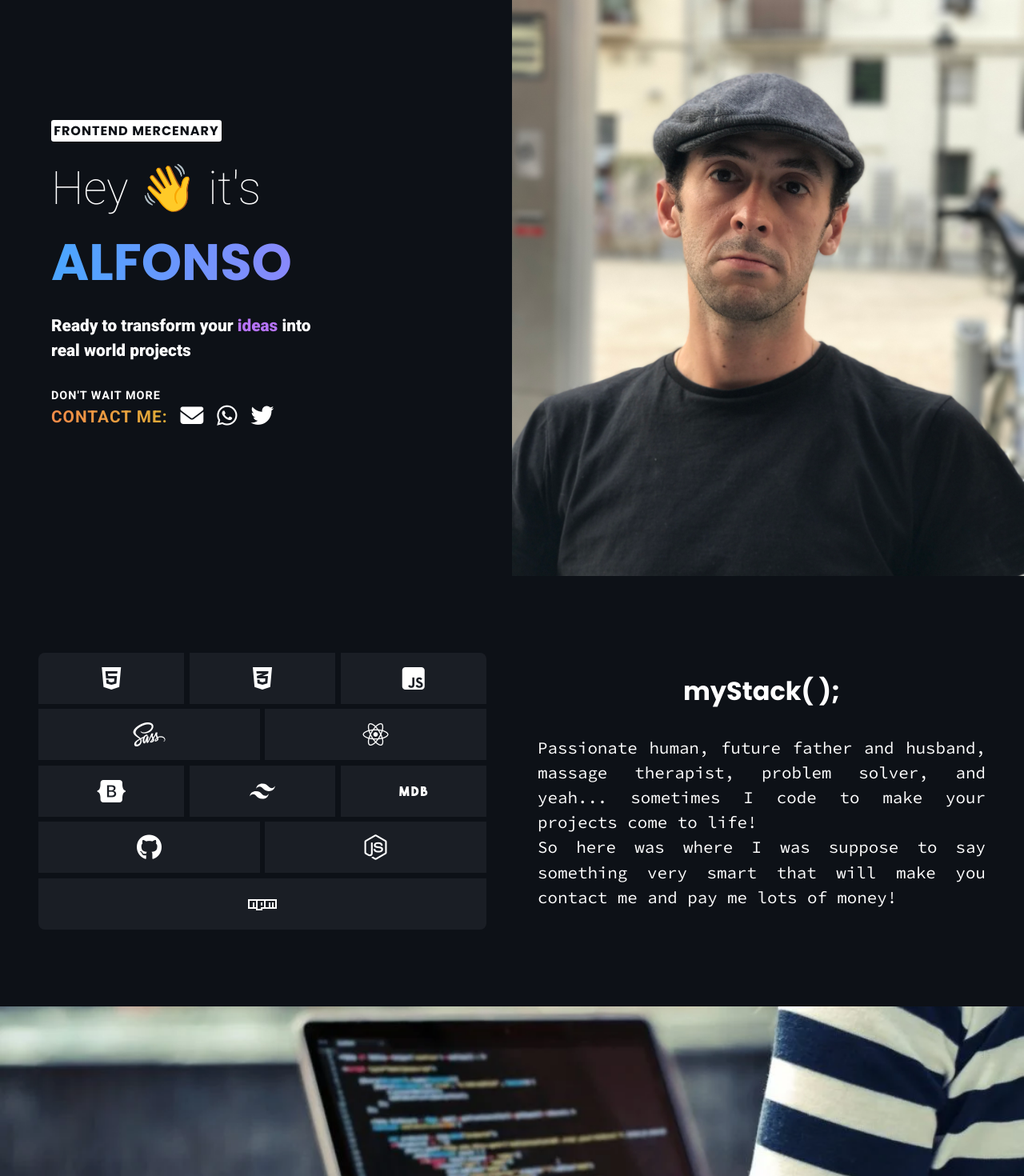
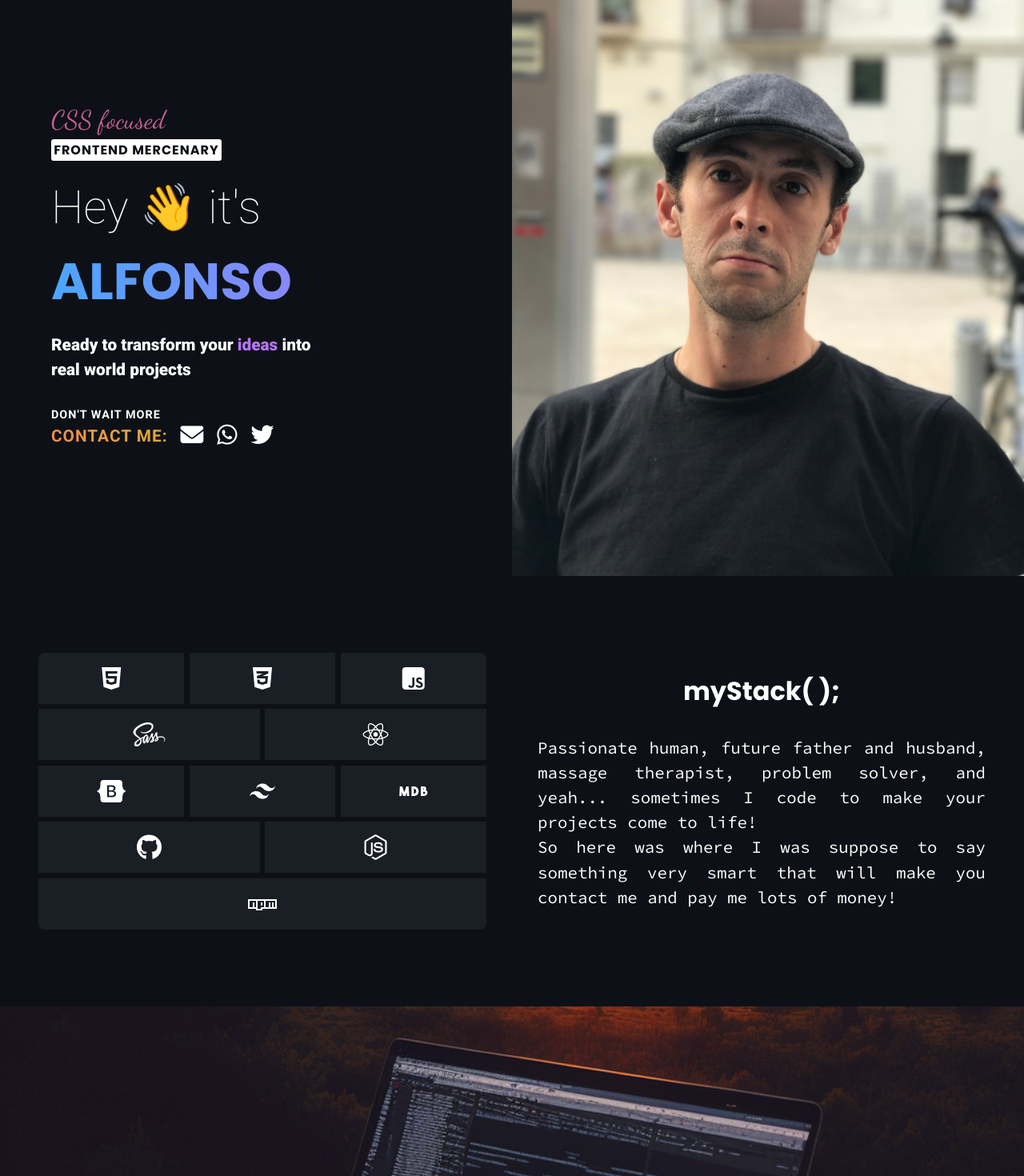
Before and after one commit to Foparty/OLDPERSONALSITE-REACT_ROUTER, a React (Vite) app: page / in a window 1280 px wide. Shown: the part 80-1550 px from the top of the page at 80% size. Built offline with nearby package versions, Linux system fonts and the light colour scheme; the HTML template or start-up script is replaced by a standard one.

Commit message:
few changes

```diff
--- a/index.html
+++ b/index.html
@@ -6,6 +6,10 @@
     <title>Alfonso Martín | Frontend web developer</title>
     <link rel="preconnect" href="https://fonts.googleapis.com" />
     <link rel="preconnect" href="https://fonts.gstatic.com" crossorigin />
+    <link
+      href="https://fonts.googleapis.com/css2?family=Dancing+Script:wght@400;500;600;700&display=swap"
+      rel="stylesheet"
+    />
     <link
       href="https://fonts.googleapis.com/css2?family=Lato:ital,wght@0,100;0,300;0,400;0,700;0,900;1,100;1,300;1,400;1,700;1,900&family=Poppins:ital,wght@0,100;0,200;0,300;0,400;0,500;0,600;0,700;0,800;0,900;1,100;1,200;1,300;1,400;1,500;1,600;1,700;1,800;1,900&family=Roboto:ital,wght@0,100;0,300;0,400;0,500;0,700;0,900;1,100;1,300;1,400;1,500;1,700;1,900&display=swap"
       rel="stylesheet"
--- a/src/Components/Landing.css
+++ b/src/Components/Landing.css
@@ -1,6 +1,19 @@
 .landing {
   /* text-align: center; */
   border-bottom: 1px solid #e1e1e1;
+}
+
+.pill-container {
+  position: relative;
+}
+.pill-over {
+  /* position: absolute; */
+  /* transform: translateX(10%) translateY(-0.7rem); */
+  color: #c36191;
+  /* width: 100%; */
+  font-size: 2rem;
+  font-family: 'Dancing Script', cursive;
+  text-shadow: 0px 1px 1px rgba(0, 0, 0, 0.4);
 }
 @media (min-width: 55rem) {
   .landing {
--- a/src/Components/Landing.jsx
+++ b/src/Components/Landing.jsx
@@ -8,7 +8,10 @@ const Landing = () => {
     <section className="landing section">
       <div className="container">
         <div className="content-container">
-          <p className="pill">frontend mercenary</p>
+          <div className="pill-container">
+            <p className="pill-over">CSS focused</p>
+            <p className="pill">frontend mercenary</p>
+          </div>
           <div className="title-text">
             <h1>Hey 👋 it&apos;s</h1>
             <p className="gradient-text-1">Alfonso</p>
--- a/src/Containers/Paralax.css
+++ b/src/Containers/Paralax.css
@@ -43,7 +43,7 @@
 }*/
 
 .paralax-container {
-  height: 50vh;
+  height: 40vh;
 }
 .paralax-container img {
   width: 100%;
--- a/src/Containers/Paralax.jsx
+++ b/src/Containers/Paralax.jsx
@@ -1,12 +1,12 @@
 import React from 'react';
 import { Imagen } from '../Components';
-import { paralax2 } from '../assets';
+import { parabg } from '../assets';
 import './Paralax.css';
 
 const Paralax = () => {
   return (
     <section className="paralax-container">
-      <Imagen src={paralax2} alt="computer things" />
+      <Imagen src={parabg} alt="computer things" />
       {/* <h3 className="paralax-foreground">Texto o boton que va por encima</h3> */}
     </section>
   );
--- a/src/assets/index.js
+++ b/src/assets/index.js
@@ -18,3 +18,4 @@ export { default as fem8 } from './fem8.png';
 export { default as mac1 } from './mac1.png';
 export { default as mac2 } from './mac2.png';
 export { default as desk1 } from './desk1.png';
+export { default as parabg } from './paralax.png';
```
Also changed, not shown: src/Containers/Home.jsx (+0 -70 lines), src/assets/paralax.png (added), src/assets/work1.png (added).
